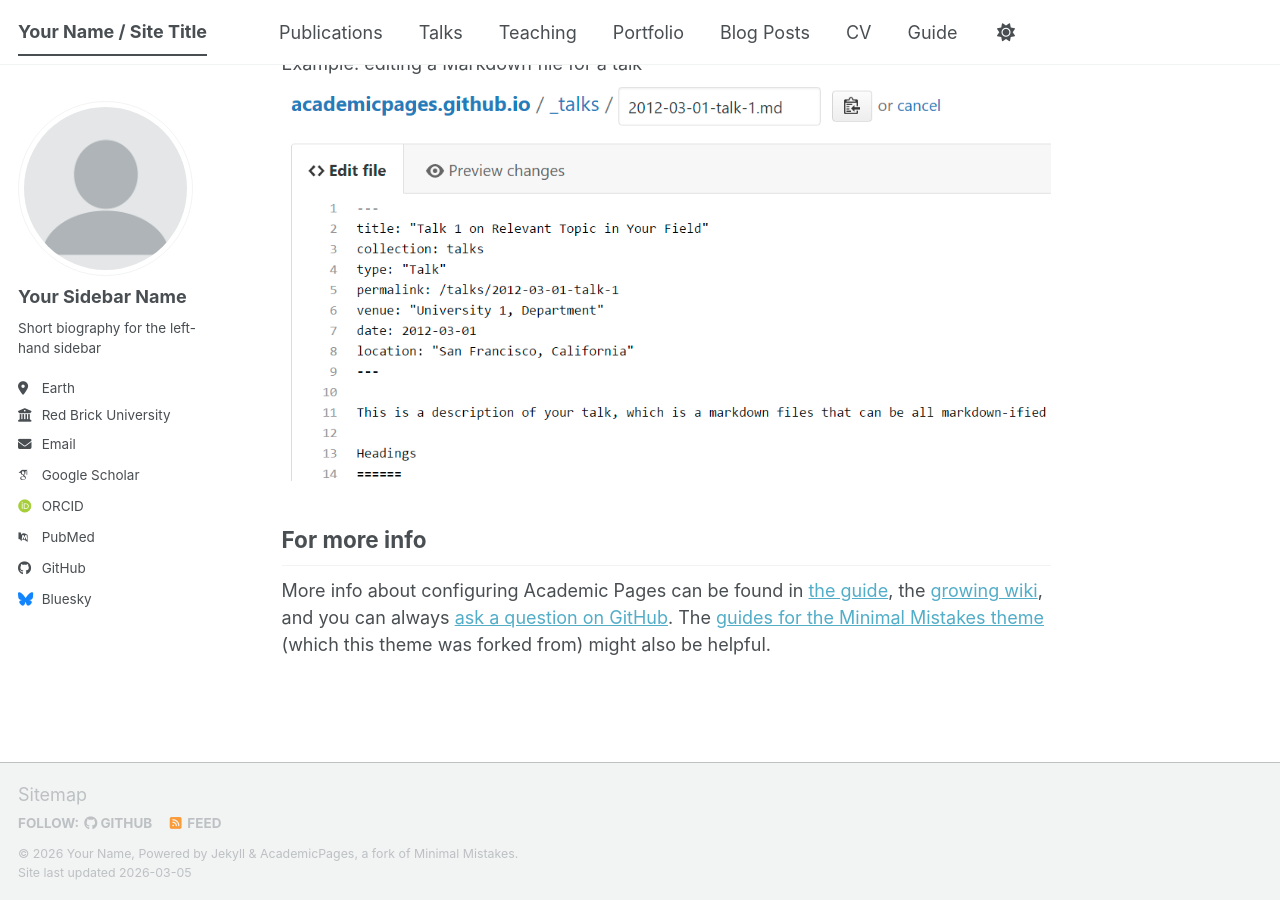
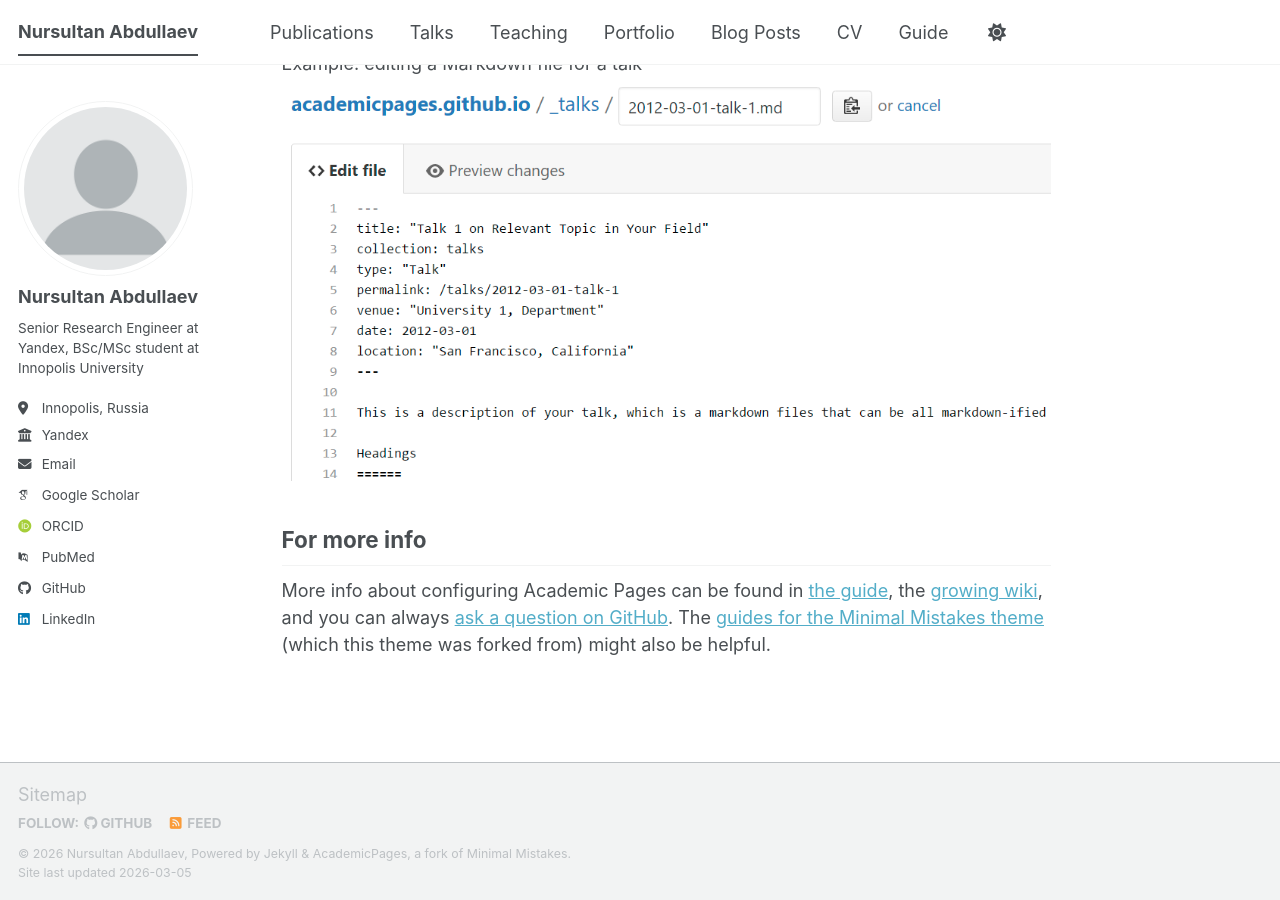
Before and after one commit to nabdullaev/nabdullaev.github.io, a Jekyll site: the page built from _pages/about.md, in a window 1280 px wide and 900 px high, scrolled down 2720 px. Built offline with Jekyll 4.4.1, drawn with Linux system fonts in a browser that asks for light colours; some web fonts are replaced; a script bundle is joined from its source files by our own code; library files that are not in the unit come from our copies.

Commit message:
feat: init commit

```diff
--- a/_config.yml
+++ b/_config.yml
@@ -9,14 +9,14 @@
 # Basic Site Settings
 locale                   : "en-US"
 site_theme               : "default" # The available themes options are "default", "air", "sunrise", "mint", "dirt" and "contrast"
-title                    : "Your Name / Site Title"
+title                    : "Nursultan Abdullaev"
 title_separator          : "-"
-name                     : &name "Your Name"
-description              : &description "Your Name's academic portfolio"   # Update this with a general description of your site, this is the default if not overridden by a page
-url                      : https://academicpages.github.io # The base hostname & protocol for your site e.g. "https://[your GitHub username].github.io",
+name                     : &name "Nursultan Abdullaev"
+description              : &description "Personal Website"   # Update this with a general description of your site, this is the default if not overridden by a page
+url                      : https://nabdullaev.github.io # The base hostname & protocol for your site e.g. "https://[your GitHub username].github.io",
                                                            # or if you already have some other page hosted on Github then use "https://[your GitHub username].github.io/[Your Repo Name]"
 baseurl                  : "" # the subpath of your site, e.g. "/blog"
-repository               : "academicpages/academicpages.github.io"
+repository               : "nabdullaev/nabdullaev.github.io"
 
 # Site Author - The following control what appear as part of the author content on the side bar.
 #               If a field is blank the icon and link will not appear, otherwise it will be shown.
@@ -24,13 +24,13 @@ repository               : "academicpages/academicpages.github.io"
 author:
   # Biographic information
   avatar           : "profile.png"
-  name             : "Your Sidebar Name"
+  name             : "Nursultan Abdullaev"
   pronouns         : # example: "she/her"
-  bio              : "Short biography for the left-hand sidebar"
-  location         : "Earth"
-  employer         : "Red Brick University"
+  bio              : "Senior Research Engineer at Yandex, BSc/MSc student at Innopolis University"
+  location         : "Innopolis, Russia"
+  employer         : "Yandex"
   uri              : # URL
-  email            : "none@example.org"
+  email            : "nursabduni@gmail.com & n.abdullaev@innopolis.university"
 
   # Academic websites
   academia         : # URL
@@ -51,13 +51,13 @@ author:
   bitbucket        : # Username - Update with your username on the site
   codepen          : # Username
   dribbble         : # Username
-  github           : "academicpages"
+  github           : "nabdullaev"
   kaggle           : # Username
   stackoverflow    : # User number or user number and name (i.e., use "1" or "1/jeff-atwood")
 
   # Social media
   artstation       : # Username
-  bluesky          : "bsky.app" # Replace this with you Bluesky username
+  bluesky          : # Replace this with you Bluesky username
   facebook         : # Username
   flickr           : # Username
   foursquare       : # Username
@@ -66,7 +66,7 @@ author:
   keybase          : # Username
   instagram        : # Username
   lastfm           : # Username
-  linkedin         : # Username
+  linkedin         : "nursultan-abdullaev-7b5a01255"
   mastodon         : # URL
   medium           : # URL
   pinterest        : # Username
```
